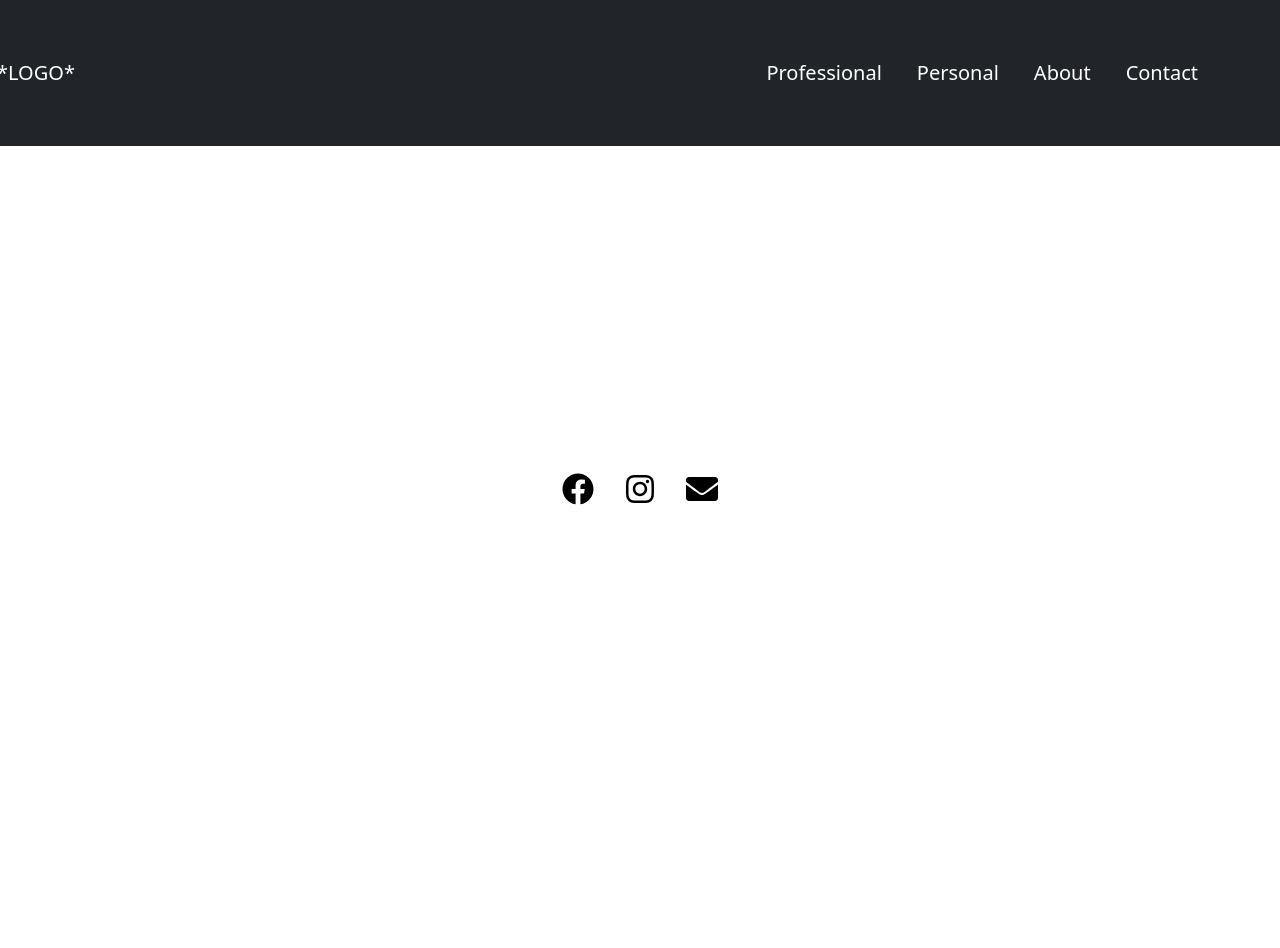
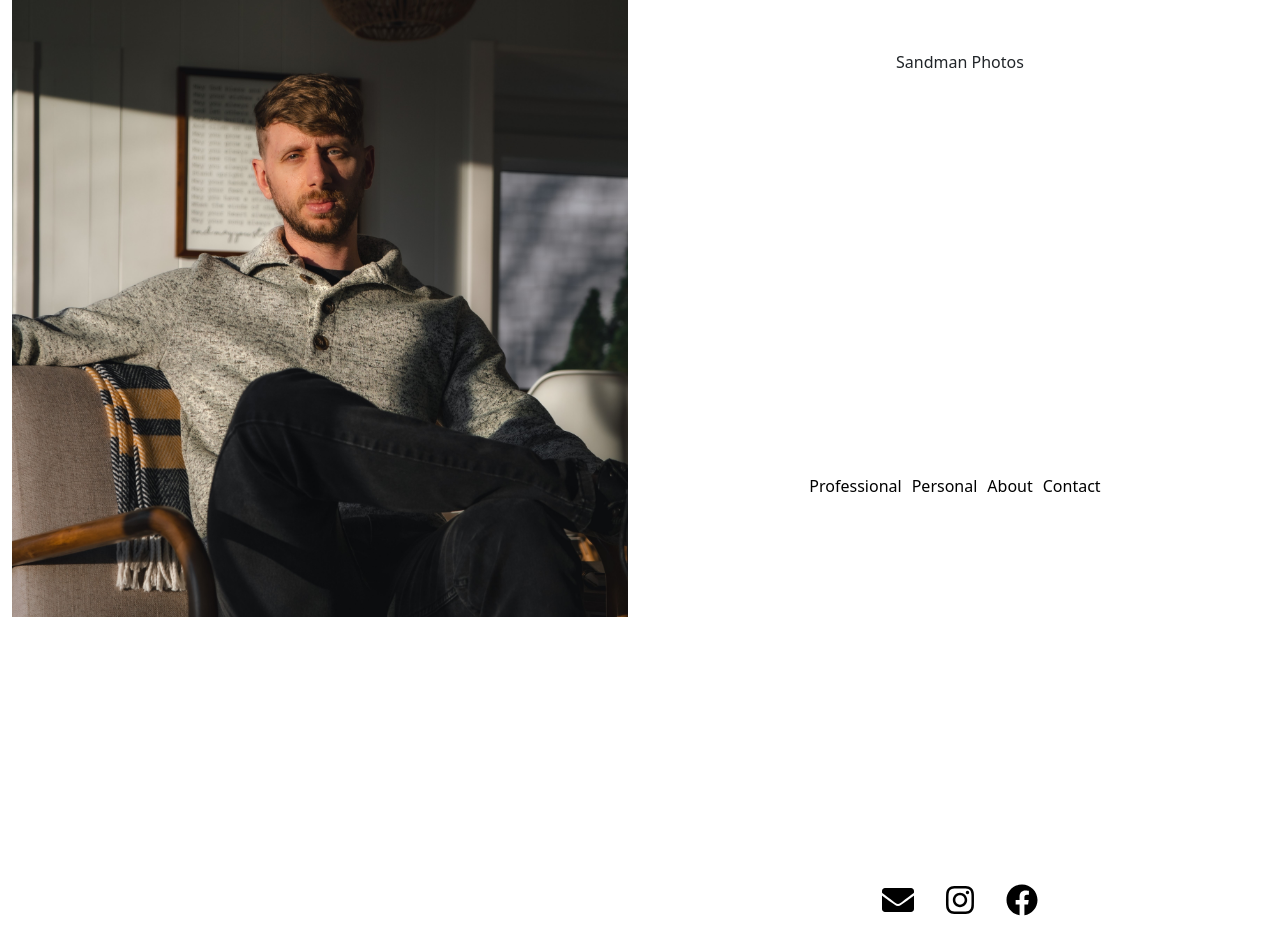
Before and after one commit to Laurencvengros/sandman-photos, a React (Create React App) app: page / in a window 1280 px wide. Before the commit the page ends 800 px from the top, so only its background shows below. Built offline with nearby package versions, Linux system fonts and the light colour scheme.

Commit message:
homepage

```diff
--- a/package.json
+++ b/package.json
@@ -1,4 +1,5 @@
 {
+  "homepage": "https://laurencvengros.github.io/sandman-photos",
   "name": "sandman-photos",
   "version": "0.1.0",
   "private": true,
--- a/src/App.js
+++ b/src/App.js
@@ -4,14 +4,18 @@ import React from 'react';
 import { BrowserRouter as Router, Routes, Route } from "react-router-dom";
 import Navigation from "./components/Navigation"
 import Footer from './components/Footer';
+import Home from './components/Home';
 
 function App() {
   return (
     <div className="App">
       <Router>
-        <Navigation/>
+
+        <Routes>
+        <Route path="/"  element={<Home/>}/>
+        </Routes>
       </Router>
-      <Footer/>
+
 
     </div>
 
--- /dev/null
+++ b/src/Styles/Home.css
@@ -0,0 +1,35 @@
+.homePhoto{
+ height: 100%
+}
+
+.heading{
+   margin-top: 50px
+
+}
+
+.links{
+    margin-right: 10px;
+    text-decoration: none;
+    color: black
+
+}
+
+.margin{
+    margin-top: 400px;
+}
+
+.homeIcons{
+    display: block;
+    text-align: center;
+    line-height: 100px;
+    margin-top: 350px
+}
+@media screen and (max-width:767px) {
+    .margin{
+        margin-top: 100px
+    }
+    .homeIcons{
+        margin-top: 100px
+    }
+
+}
--- /dev/null
+++ b/src/components/Home.js
@@ -0,0 +1,53 @@
+import React from "react";
+import { Link } from "react-router-dom";
+import WebFont from 'webfontloader';
+import {  FaEnvelope, FaInstagram, FaFacebook } from "react-icons/fa";
+import { IconContext } from "react-icons";
+import 'bootstrap/dist/css/bootstrap.min.css';
+import Container from 'react-bootstrap/Container';
+import Row from 'react-bootstrap/Row';
+import Col from 'react-bootstrap/Col';
+import homePhoto from '../assets/Self_Portrait.jpg';
+import '../Styles/Home.css'
+
+
+function Home() {
+    return (
+      <React.Fragment>
+        <IconContext.Provider value={{ color: 'black', size: '2em' }}>
+            <Container fluid>
+                    <Row >
+                        <Col xs={12} sm={12} md={6} >
+                            <img className='img-fluid '  src={homePhoto} alt='self portrait' />
+                        </Col>
+                        <Col xs={12} sm={12} md={6} className='heading'>Sandman Photos
+                            <div className="margin">
+                                <Link className="links" to="/professional">Professional</Link>
+                                <Link className="links" to="/personal">Personal</Link>
+                                <Link className="links" to="/about">About</Link>
+                                <Link className="links" to="/contact">Contact</Link>
+                            </div>
+                            <div className='homeIcons'>
+                                <a style={{marginRight:"30px"}} href= 'mailto:l.cvengros@icloud.com'>
+                                    <FaEnvelope/>
+
+                                </a>
+
+                                <a style={{marginRight:"30px"}}  href= 'https://github.com/Laurencvengros'>
+                                    <FaInstagram/>
+                                </a>
+
+                                <a href= 'https://www.linkedin.com/in/lauren-cvengros-a00957249/'>
+                                <FaFacebook/>
+                                </a>
+                            </div>
+
+                        </Col>
+                    </Row>
+                </Container>
+        </IconContext.Provider>
+      </React.Fragment>
+    );
+  }
+
+  export default Home;
```
Also changed, not shown: src/assets/Self_Portrait.jpg (added).
